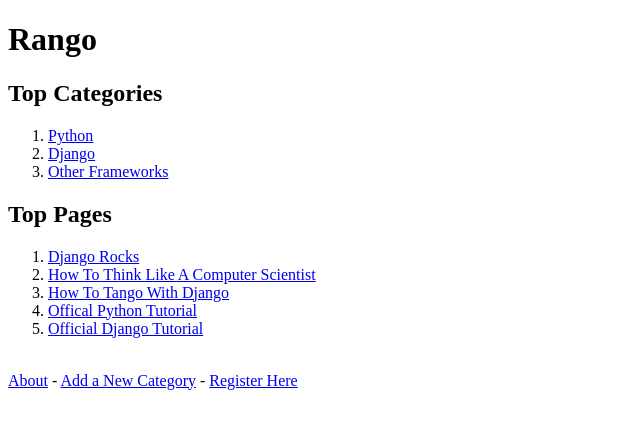
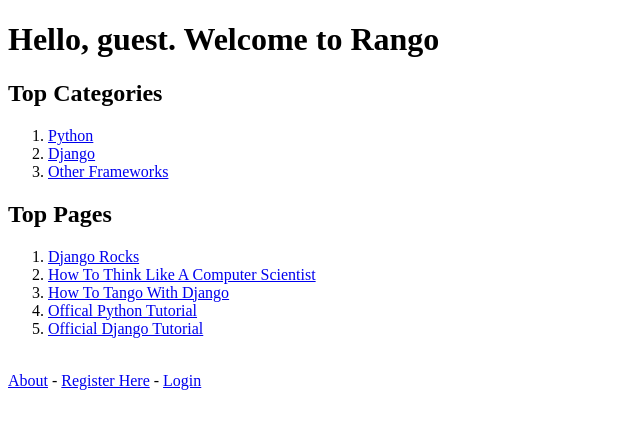
Before and after one commit to arcticfeather/rango, a Django app: page /rango/ in a window 1280 px wide. Shown: the top 429 px of the page, without its empty margins (0-640 px from the left). Run offline with Django 3.2, Linux system fonts and the light colour scheme; data comes from the database, SQL or seed files in the repository; both versions use the stored data as it was after the commit.

Commit message:
Login aninand logout implemented.  Test restricted page and adding new categories and pages now requires login.  User is redirected to login page if they try to access when logged out.

```diff
--- a/code/tango_with_django_project/rango/urls.py
+++ b/code/tango_with_django_project/rango/urls.py
@@ -9,4 +9,7 @@
     url(r'^add_category/$', views.add_category, name='add_category'),
     url(r'^category/(?P<category_name_slug>[\w\-]+)/add_page/$', views.add_page, name='add_page'),
     url(r'^register/$', views.register, name='register'),
+    url(r'^login/$', views.user_login, name='login'),
+    url(r'^logout/$', views.user_logout, name='logout'),
+    url(r'^restricted/$', views.restricted, name='restricted'),
 )
--- a/code/tango_with_django_project/rango/views.py
+++ b/code/tango_with_django_project/rango/views.py
@@ -1,5 +1,8 @@
 from django.shortcuts import HttpResponse, render
 from rango.models import Category, Page
+from django.contrib.auth import authenticate, login, logout
+from django.http import HttpResponseRedirect, HttpResponse
+from django.contrib.auth.decorators import login_required
 from rango.forms import CategoryForm, PageForm, UserForm, UserProfileForm
 
 def index(request):
@@ -38,6 +41,7 @@
 
     return render(request, 'rango/about.html', context_dict)
 
+@login_required
 def add_category(request):
     if request.method == 'POST':
         form = CategoryForm(request.POST)
@@ -53,6 +57,7 @@
 
     return render(request, 'rango/add_category.html', {'form': form})
 
+@login_required
 def add_page(request, category_name_slug):
     try:
         cat = Category.objects.get(slug=category_name_slug)
@@ -112,3 +117,33 @@
         'rango/register.html',
         {'user_form': user_form, 'profile_form': profile_form, 'registered': registered}
     )
+
+def user_login(request):
+    if request.method == 'POST':
+        username = request.POST['username']
+        password = request.POST['password']
+
+        user = authenticate(username=username, password=password)
+
+        # if good username/password combo
+        if user:
+            if user.is_active:
+                login(request, user)
+                return HttpResponseRedirect('/rango/')
+            else:
+                return HttpResponse("Your Rango account is disabled.")
+        else:
+            print "Invalid login details: {0}, {1}".format(username, password)
+            error = "Invalid username or password.  Try again."
+            return render(request, 'rango/login.html', {'error': error})
+    else:
+        return render(request, 'rango/login.html', {})
+
+@login_required
+def restricted(request):
+    return HttpResponse("Since you're logged in, you can see this text!")
+
+@login_required
+def user_logout(request):
+    logout(request)
+    return HttpResponseRedirect('/rango/')
--- a/code/tango_with_django_project/tango_with_django_project/settings.py
+++ b/code/tango_with_django_project/tango_with_django_project/settings.py
@@ -96,3 +96,5 @@
 
 MEDIA_URL = '/media/'
 MEDIA_ROOT = os.path.join(BASE_DIR, 'media')
+
+LOGIN_URL = '/rango/login/'
--- a/code/tango_with_django_project/templates/rango/category.html
+++ b/code/tango_with_django_project/templates/rango/category.html
@@ -16,7 +16,11 @@
             <strong>No pages currently in this category.</strong>
             {% endif %}
             <br/>
+            {% if user.is_authenticated %}
             <a href="/rango/category/{{ category_name_slug }}/add_page/">Add new page to this category</a>
+            {% else %}
+            Please <a href="/rango/login/">login</a> or <a href="/rango/register/">register</a> to add a new page</a>
+            {% endif %}
         {% else %}
             The specified category {{ category_name }} does not exist!
         {% endif %}
--- a/code/tango_with_django_project/templates/rango/index.html
+++ b/code/tango_with_django_project/templates/rango/index.html
@@ -4,7 +4,11 @@
         <title>Rango</title>
     </head>
     <body>
-        <h1>Rango</h1>
+        {% if user.is_authenticated %}
+        <h1>Hello, {{user.username}}.  Welcome to Rango.</h1>
+        {% else %}
+        <h1>Hello, guest.  Welcome to Rango</h1>
+        {% endif %}
         <h2>Top Categories</h2>
         {% if categories %}
         <ol>
@@ -27,9 +31,18 @@
         {% endif %}
         <br/>
         <a href="/rango/about/">About</a>
+        {% if user.is_authenticated %}
          -
         <a href="/rango/add_category/">Add a New Category</a>
          -
-         <a href="/rango/register/">Register Here</a>
+        <a href="/rango/restricted/">Restricted Page</a>
+         -
+        <a href="/rango/logout/">Logout</a>
+        {% else %}
+         -
+        <a href="/rango/register/">Register Here</a>
+         -
+        <a href="/rango/login/">Login</a>
+        {% endif %}
     </body>
 </html>
```
Also changed, not shown: code/tango_with_django_project/templates/rango/login.html (added, +21 -0 lines), code/tango_with_django_project/db.sqlite3, 3 other files.
